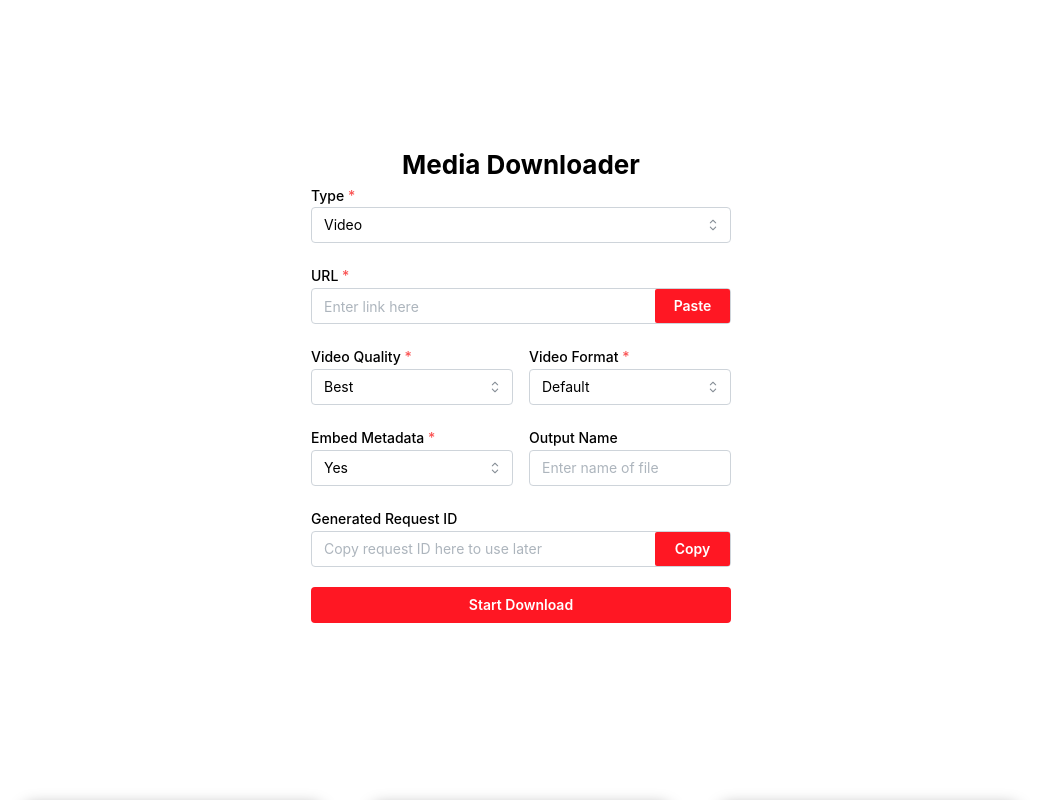
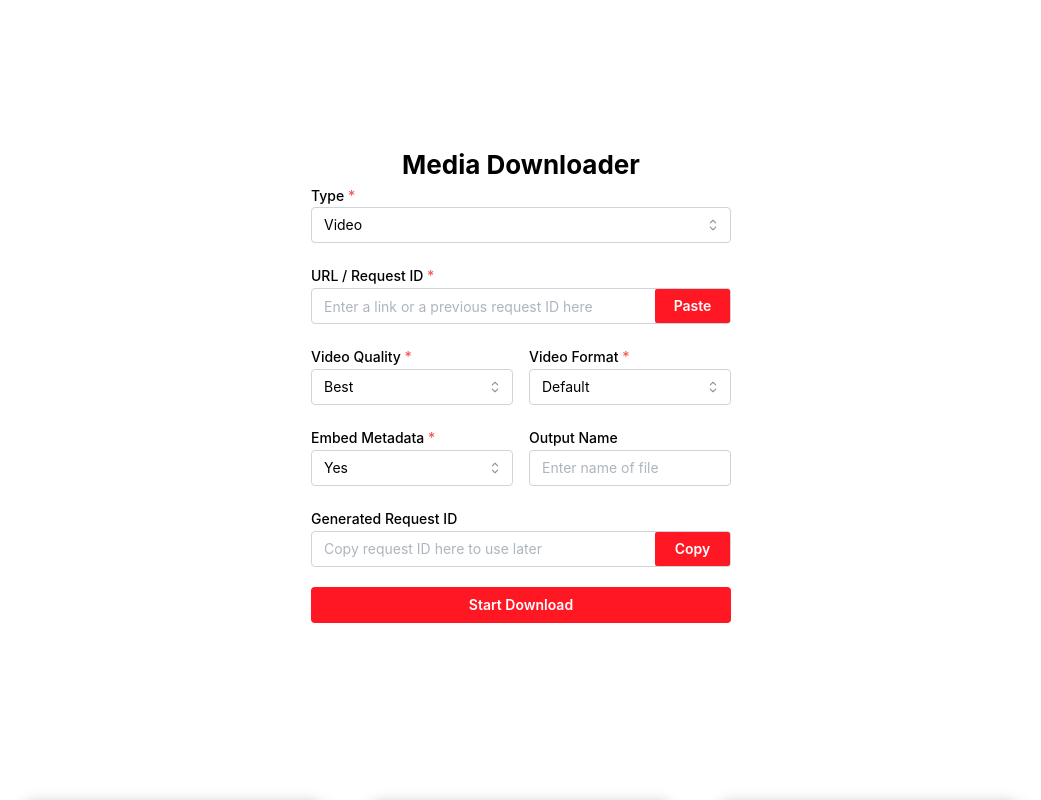
Before and after one commit to Scrappyz/Media-Downloader, a React (Vite) app in the folder frontend/: page / in a window 1280 px wide. Shown: the top 800 px of the page, without its empty margins (119-1160 px from the left). Built offline with nearby package versions, Linux system fonts and the light colour scheme.

Commit message:
changed label

```diff
--- a/frontend/src/App.tsx
+++ b/frontend/src/App.tsx
@@ -325,8 +325,8 @@ function App() {
             <NativeSelect {...form.getInputProps('type')} label="Type" withAsterisk key={form.key("type")} data={mediaTypes} onChange={(e) => form.setFieldValue("type", e.currentTarget.value)} />
             <Group w="100%" gap="0" align='flex-end'>
               <TextInput {...form.getInputProps('url')}
-                label='URL' withAsterisk key={form.key("url")}
-                placeholder='Enter link here'
+                label='URL / Request ID' withAsterisk key={form.key("url")}
+                placeholder='Enter a link or a previous request ID here'
                 w="100%"
                 rightSection={
                   <Button type='button' bg={color.light[0]} radius={2} onClick={handlePaste} h='100%' w='100%' p={0} m={0}>Paste</Button>
```
